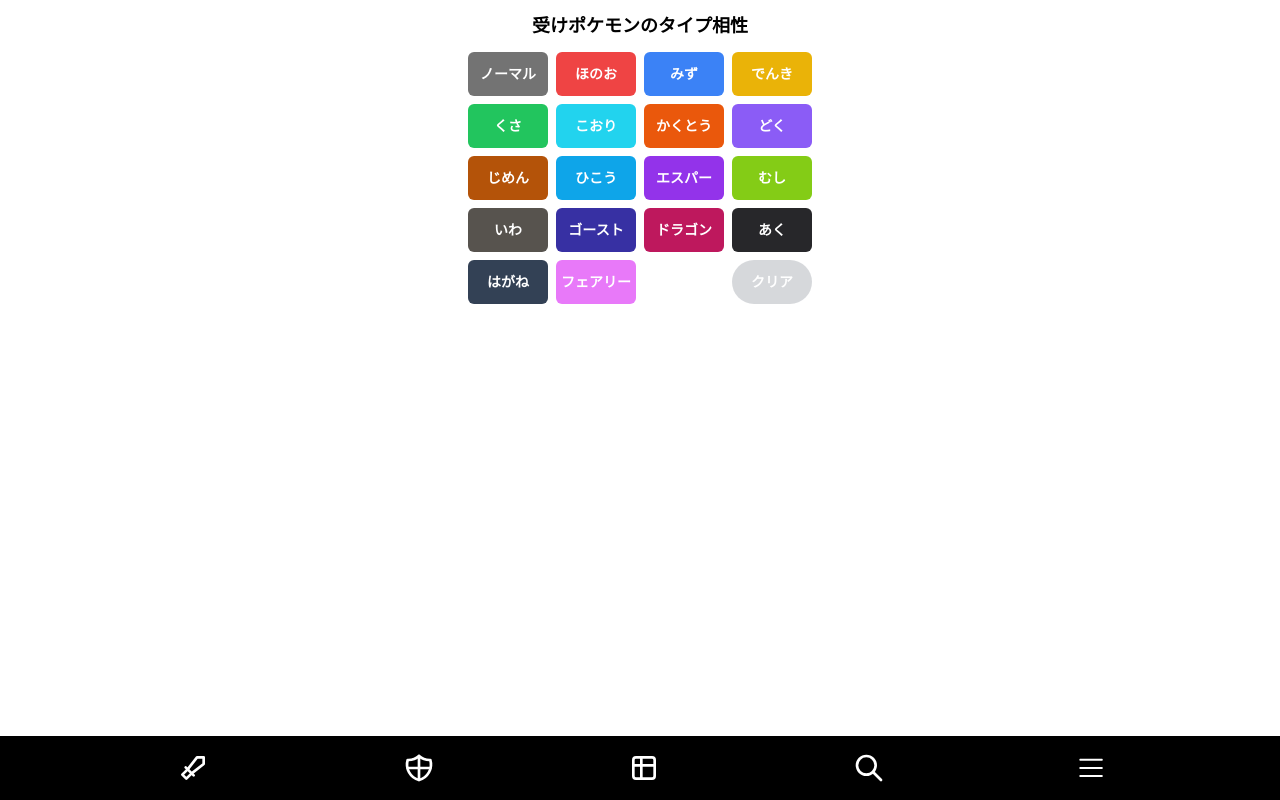
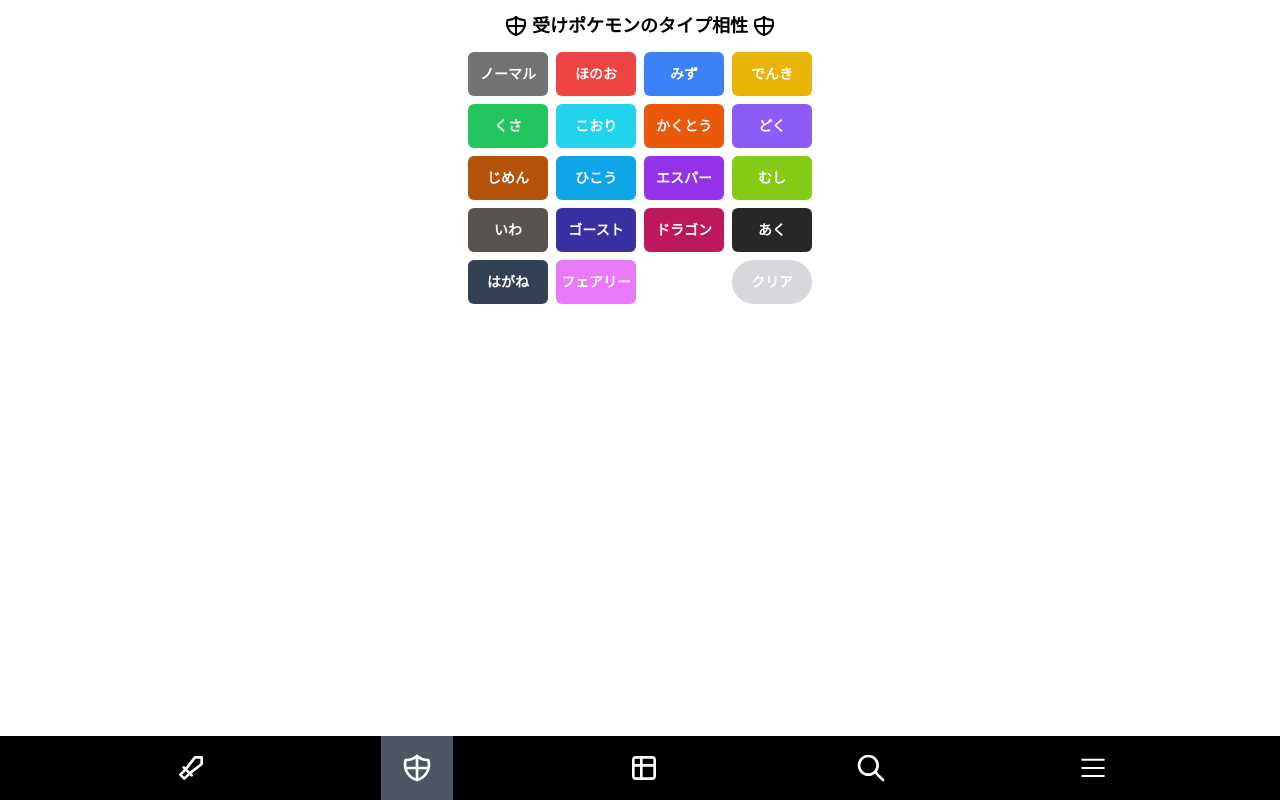
Before and after one commit to nbr41to/pokemon-utils, a Next.js app: page /defense in a window 1280 px wide. Built offline with nearby package versions, Linux system fonts and the light colour scheme.

Commit message:
選択状態に色とタイトルにアイコン追加

```diff
--- a/pages/_app.tsx
+++ b/pages/_app.tsx
@@ -1,5 +1,6 @@
 import type { AppProps } from 'next/app';
 
+import clsx from 'clsx';
 import { useRouter } from 'next/router';
 import 'src/styles/globals.css';
 import { SlMenu } from 'react-icons/sl';
@@ -7,6 +8,7 @@
 
 const App = ({ Component, pageProps }: AppProps) => {
   const router = useRouter();
+  const { pathname } = router;
 
   return (
     <div className="relative">
@@ -16,35 +18,47 @@
       <footer className="fixed bottom-0 flex h-16 w-full items-center justify-evenly bg-black text-white">
         <button
           type="button"
-          className="h-full px-4"
+          className={clsx(
+            'h-full px-5',
+            pathname === '/attack' && 'bg-gray-600'
+          )}
           onClick={() => router.push('/attack')}
         >
           <TbSword size={32} />
         </button>
         <button
           type="button"
-          className="h-full px-4"
+          className={clsx(
+            'h-full px-5',
+            pathname === '/defense' && 'bg-gray-600'
+          )}
           onClick={() => router.push('/defense')}
         >
           <TbShieldCheckered size={32} />
         </button>
         <button
           type="button"
-          className="h-full px-4"
+          className={clsx(
+            'h-full px-5',
+            pathname === '/compatibility' && 'bg-gray-600'
+          )}
           onClick={() => router.push('/compatibility')}
         >
           <TbTable size={32} />
         </button>
         <button
           type="button"
-          className="h-full px-4"
+          className={clsx(
+            'h-full px-5',
+            pathname === '/search' && 'bg-gray-600'
+          )}
           onClick={() => router.push('/search')}
         >
           <TbSearch size={32} />
         </button>
         <button
           type="button"
-          className="h-full px-4"
+          className={clsx('h-full px-5', pathname === '/' && 'bg-gray-600')}
           onClick={() => router.push('/')}
         >
           <SlMenu size={24} />
--- a/pages/attack.tsx
+++ b/pages/attack.tsx
@@ -1,11 +1,17 @@
 import type { NextPage } from 'next';
+
+import { TbSword } from 'react-icons/tb';
 
 import { AttackTypeChecker } from '@/components/AttackTypeChecker';
 
 const Attack: NextPage = () => {
   return (
     <div className="mx-auto max-w-[400px]">
-      <h2 className="py-3 text-center text-lg font-bold">攻撃技のタイプ相性</h2>
+      <div className="flex items-center justify-center gap-1 py-3">
+        <TbSword size={24} />
+        <h2 className="text-lg font-bold">攻撃技のタイプ相性</h2>
+        <TbSword size={24} />
+      </div>
       <AttackTypeChecker />
     </div>
   );
--- a/pages/compatibility.tsx
+++ b/pages/compatibility.tsx
@@ -1,11 +1,17 @@
 import type { NextPage } from 'next';
+
+import { TbTable } from 'react-icons/tb';
 
 import { CompatibilityChecker } from '@/components/CompatibilityChecker';
 
 const Compatibility: NextPage = () => {
   return (
     <div className="mx-auto max-w-[400px]">
-      <h2 className="py-3 text-center text-lg font-bold">タイプ相性表</h2>
+      <div className="flex items-center justify-center gap-1 py-3">
+        <TbTable size={24} />
+        <h2 className="text-lg font-bold">タイプ相性表</h2>
+        <TbTable size={24} />
+      </div>
       <CompatibilityChecker />
     </div>
   );
--- a/pages/defense.tsx
+++ b/pages/defense.tsx
@@ -1,13 +1,17 @@
 import type { NextPage } from 'next';
+
+import { TbShieldCheckered } from 'react-icons/tb';
 
 import { DefenseTypeChecker } from '@/components/DefenseTypeChecker';
 
 const Defense: NextPage = () => {
   return (
     <div className="mx-auto max-w-[400px]">
-      <h2 className="py-3 text-center text-lg font-bold">
-        受けポケモンのタイプ相性
-      </h2>
+      <div className="flex items-center justify-center gap-1 py-3">
+        <TbShieldCheckered size={24} />
+        <h2 className="text-lg font-bold">受けポケモンのタイプ相性</h2>
+        <TbShieldCheckered size={24} />
+      </div>
       <DefenseTypeChecker />
     </div>
   );
--- a/pages/search.tsx
+++ b/pages/search.tsx
@@ -1,11 +1,17 @@
 import type { NextPage } from 'next';
+
+import { TbSearch } from 'react-icons/tb';
 
 import { PokemonSearcher } from '@/components/PokemonSearcher';
 
 const Search: NextPage = () => {
   return (
     <div className="mx-auto max-w-[400px]">
-      <h2 className="py-3 text-center text-lg font-bold">種族値検索</h2>
+      <div className="flex items-center justify-center gap-1 py-3">
+        <TbSearch size={24} />
+        <h2 className="text-lg font-bold">種族値検索</h2>
+        <TbSearch size={24} />
+      </div>
       <PokemonSearcher />
     </div>
   );
```
